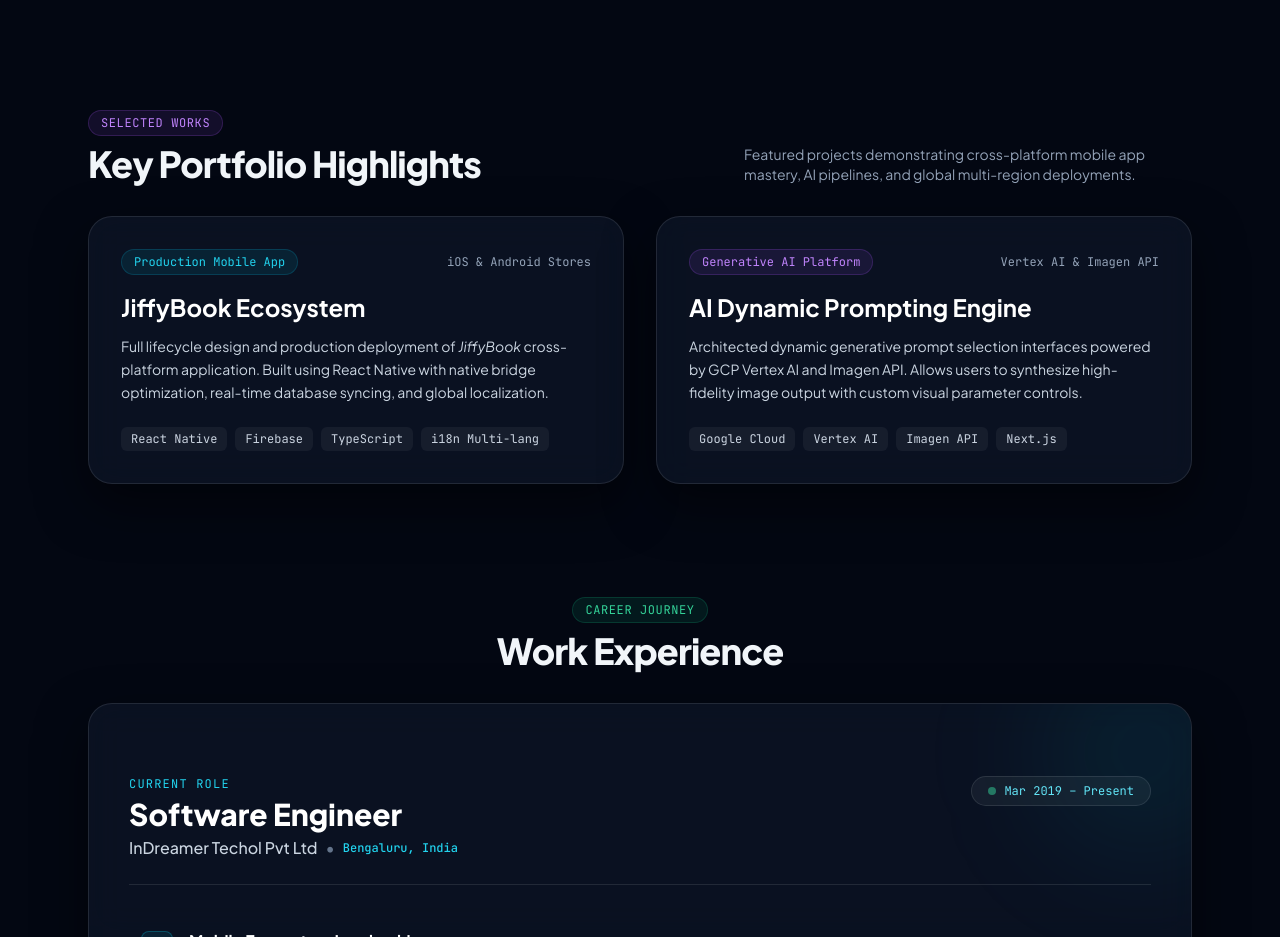
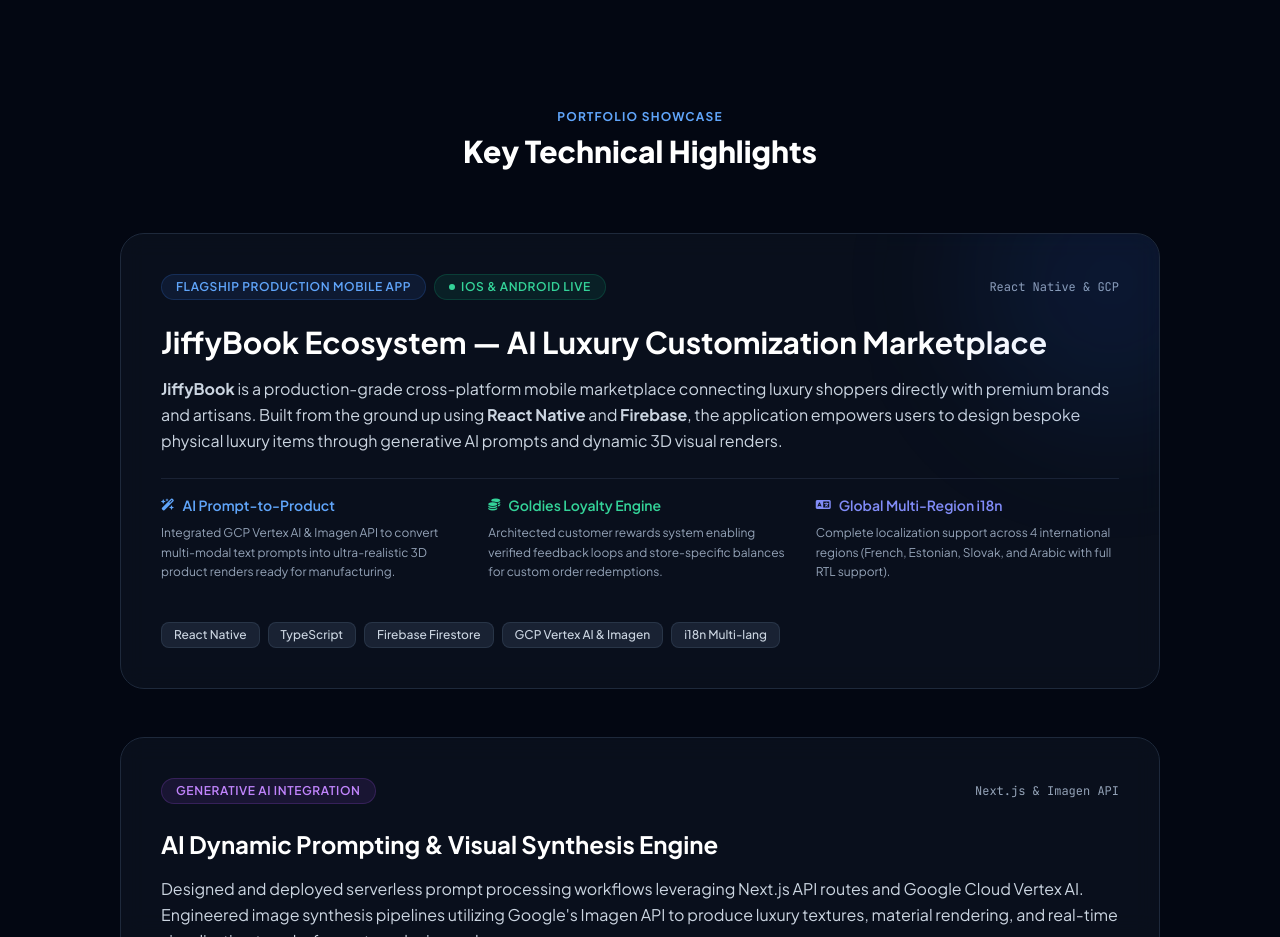
Before and after one commit to charangowda845/portfolio, a plain HTML site: page index.html in a window 1280 px wide. Shown: the part 1863-2800 px from the top of the page. Drawn offline with nearby package versions, Linux system fonts and the light colour scheme.

Commit message:
Add resume download link and update projects section
Added a download link for the resume and updated the projects section to enhance layout and content.

```diff
--- a/index.html
+++ b/index.html
@@ -249,6 +249,11 @@
             <i class="fab fa-linkedin text-cyan-400 text-lg group-hover:scale-110 transition-transform"></i>
             <span>LinkedIn Profile</span>
           </a>
+               <a href="resume.pdf" download="Charan_Gowda_Software_Engineer_Resume.pdf" target="_blank" rel="noopener noreferrer" class="px-6 py-3.5 rounded-xl bg-emerald-600 hover:bg-emerald-500 text-white font-medium text-sm transition-all duration-200 shadow-lg shadow-emerald-600/25 flex items-center gap-2">
+                  <i class="fas fa-file-download text-xs"></i>
+                <span>Download Resume</span>
+                  </a>
+
           <button onclick="copyEmail()" class="px-4 py-3.5 rounded-xl glass-panel text-slate-300 hover:text-white hover:border-purple-400/50 transition-all flex items-center gap-2" title="Copy Email Address">
             <i class="fas fa-copy text-purple-400"></i>
             <span class="text-xs font-mono">charangowda845@gmail.com</span>
@@ -430,57 +435,108 @@
     </section>
 
     <!-- PROJECT HIGHLIGHTS SECTION -->
-    <section id="projects" class="space-y-8">
-      <div class="flex flex-col md:flex-row md:items-end justify-between gap-4">
-        <div>
-          <div class="inline-block px-3 py-1 rounded-full bg-purple-500/10 border border-purple-500/20 text-purple-400 text-xs font-mono uppercase tracking-wider mb-2">
-            Selected Works
+    <section id="projects" class="relative">
+        <div class="max-w-7xl mx-auto px-4 sm:px-6 lg:px-8">
+            <div class="text-center max-w-2xl mx-auto mb-16">
+                <h2 class="text-xs font-bold uppercase tracking-widest text-blue-400 mb-2">Portfolio Showcase</h2>
+                <p class="text-3xl font-extrabold text-white">Key Technical Highlights</p>
             </div>
-          <h2 class="text-3xl sm:text-4xl font-extrabold tracking-tight">Key Portfolio Highlights</h2>
+
+            <div class="space-y-12">
+
+                <!-- FEATURED PROJECT 1: JiffyBook Ecosystem -->
+                <div class="glass-card rounded-3xl p-8 md:p-10 border border-slate-800 hover:border-blue-500/50 transition-all duration-300 relative overflow-hidden group">
+                    <div class="absolute -top-24 -right-24 w-72 h-72 bg-blue-600/10 rounded-full blur-3xl pointer-events-none group-hover:bg-blue-600/20 transition-all"></div>
+
+                    <div class="flex flex-wrap items-center justify-between gap-3 mb-6">
+                        <div class="flex flex-wrap items-center gap-2">
+                            <span class="px-3.5 py-1 rounded-full bg-blue-500/10 text-blue-400 text-xs font-semibold uppercase tracking-wider border border-blue-500/20">
+                                Flagship Production Mobile App
+                            </span>
+                            <span class="px-3.5 py-1 rounded-full bg-emerald-500/10 text-emerald-400 text-xs font-semibold uppercase tracking-wider border border-emerald-500/20 flex items-center gap-1.5">
+                                <span class="w-1.5 h-1.5 rounded-full bg-emerald-400"></span> iOS & Android Live
+                            </span>
                         </div>
-        <p class="text-slate-400 text-sm max-w-md">
-          Featured projects demonstrating cross-platform mobile app mastery, AI pipelines, and global multi-region deployments.
+                        <span class="text-xs text-slate-400 font-mono">React Native & GCP</span>
+                    </div>
+
+                    <h3 class="text-2xl sm:text-3xl font-bold text-white mb-4 group-hover:text-blue-400 transition-colors">
+                        JiffyBook Ecosystem — AI Luxury Customization Marketplace
+                    </h3>
+
+                    <p class="text-slate-300 text-base leading-relaxed mb-6">
+                        <strong>JiffyBook</strong> is a production-grade cross-platform mobile marketplace connecting luxury shoppers directly with premium brands and artisans. Built from the ground up using <strong>React Native</strong> and <strong>Firebase</strong>, the application empowers users to design bespoke physical luxury items through generative AI prompts and dynamic 3D visual renders.
+                    </p>
+
+                    <!-- Key Technical Features Grid -->
+                    <div class="grid grid-cols-1 md:grid-cols-3 gap-6 mb-8 pt-4 border-t border-slate-800/80">
+                        <div class="space-y-2">
+                            <div class="flex items-center gap-2 text-blue-400 font-semibold text-sm">
+                                <i class="fas fa-wand-magic-sparkles text-xs"></i>
+                                <span>AI Prompt-to-Product</span>
+                            </div>
+                            <p class="text-xs text-slate-400 leading-relaxed">
+                                Integrated GCP Vertex AI & Imagen API to convert multi-modal text prompts into ultra-realistic 3D product renders ready for manufacturing.
                             </p>
                         </div>
 
-      <div class="grid grid-cols-1 md:grid-cols-2 gap-8">
+                        <div class="space-y-2">
+                            <div class="flex items-center gap-2 text-emerald-400 font-semibold text-sm">
+                                <i class="fas fa-coins text-xs"></i>
+                                <span>Goldies Loyalty Engine</span>
+                            </div>
+                            <p class="text-xs text-slate-400 leading-relaxed">
+                                Architected customer rewards system enabling verified feedback loops and store-specific balances for custom order redemptions.
+                            </p>
+                        </div>
 
-        <!-- Project 1: JiffyBook -->
-        <div class="glass-panel p-6 sm:p-8 rounded-3xl relative overflow-hidden group border border-white/10 hover:border-cyan-500/40 transition-all">
-          <div class="flex flex-wrap items-center justify-between gap-2 mb-4">
-            <span class="px-3 py-1 rounded-full text-xs font-mono bg-cyan-500/10 text-cyan-400 border border-cyan-500/20">Production Mobile App</span>
-            <span class="text-xs text-slate-400 font-mono">iOS & Android Stores</span>
+                        <div class="space-y-2">
+                            <div class="flex items-center gap-2 text-indigo-400 font-semibold text-sm">
+                                <i class="fas fa-language text-xs"></i>
+                                <span>Global Multi-Region i18n</span>
                             </div>
-          <h3 class="text-2xl font-bold text-white group-hover:text-cyan-300 transition-colors">JiffyBook Ecosystem</h3>
-          <p class="text-slate-300 text-sm mt-3 leading-relaxed">
-            Full lifecycle design and production deployment of <em>JiffyBook</em> cross-platform application. Built using React Native with native bridge optimization, real-time database syncing, and global localization.
+                            <p class="text-xs text-slate-400 leading-relaxed">
+                                Complete localization support across 4 international regions (French, Estonian, Slovak, and Arabic with full RTL support).
                             </p>
-          <div class="flex flex-wrap gap-2 mt-6">
-            <span class="px-2.5 py-1 text-xs font-mono rounded-md bg-white/5 text-slate-300">React Native</span>
-            <span class="px-2.5 py-1 text-xs font-mono rounded-md bg-white/5 text-slate-300">Firebase</span>
-            <span class="px-2.5 py-1 text-xs font-mono rounded-md bg-white/5 text-slate-300">TypeScript</span>
-            <span class="px-2.5 py-1 text-xs font-mono rounded-md bg-white/5 text-slate-300">i18n Multi-lang</span>
                         </div>
                     </div>
 
-        <!-- Project 2: Vertex AI Studio -->
-        <div class="glass-panel p-6 sm:p-8 rounded-3xl relative overflow-hidden group border border-white/10 hover:border-purple-500/40 transition-all">
-          <div class="flex flex-wrap items-center justify-between gap-2 mb-4">
-            <span class="px-3 py-1 rounded-full text-xs font-mono bg-purple-500/10 text-purple-400 border border-purple-500/20">Generative AI Platform</span>
-            <span class="text-xs text-slate-400 font-mono">Vertex AI & Imagen API</span>
-          </div>
-          <h3 class="text-2xl font-bold text-white group-hover:text-purple-300 transition-colors">AI Dynamic Prompting Engine</h3>
-          <p class="text-slate-300 text-sm mt-3 leading-relaxed">
-            Architected dynamic generative prompt selection interfaces powered by GCP Vertex AI and Imagen API. Allows users to synthesize high-fidelity image output with custom visual parameter controls.
-          </p>
-          <div class="flex flex-wrap gap-2 mt-6">
-            <span class="px-2.5 py-1 text-xs font-mono rounded-md bg-white/5 text-slate-300">Google Cloud</span>
-            <span class="px-2.5 py-1 text-xs font-mono rounded-md bg-white/5 text-slate-300">Vertex AI</span>
-            <span class="px-2.5 py-1 text-xs font-mono rounded-md bg-white/5 text-slate-300">Imagen API</span>
-            <span class="px-2.5 py-1 text-xs font-mono rounded-md bg-white/5 text-slate-300">Next.js</span>
+                    <!-- Tech Stack Badges -->
+                    <div class="flex flex-wrap gap-2 pt-2">
+                        <span class="px-3 py-1 bg-slate-800/80 text-slate-300 rounded-lg text-xs font-medium border border-slate-700/60">React Native</span>
+                        <span class="px-3 py-1 bg-slate-800/80 text-slate-300 rounded-lg text-xs font-medium border border-slate-700/60">TypeScript</span>
+                        <span class="px-3 py-1 bg-slate-800/80 text-slate-300 rounded-lg text-xs font-medium border border-slate-700/60">Firebase Firestore</span>
+                        <span class="px-3 py-1 bg-slate-800/80 text-slate-300 rounded-lg text-xs font-medium border border-slate-700/60">GCP Vertex AI & Imagen</span>
+                        <span class="px-3 py-1 bg-slate-800/80 text-slate-300 rounded-lg text-xs font-medium border border-slate-700/60">i18n Multi-lang</span>
                     </div>
                 </div>
 
+                <!-- FEATURED PROJECT 2: AI Dynamic Prompting Engine -->
+                <div class="glass-card rounded-3xl p-8 md:p-10 border border-slate-800 hover:border-purple-500/50 transition-all duration-300 relative overflow-hidden group">
+                    <div class="flex flex-wrap items-center justify-between gap-3 mb-6">
+                        <span class="px-3.5 py-1 rounded-full bg-purple-500/10 text-purple-400 text-xs font-semibold uppercase tracking-wider border border-purple-500/20">
+                            Generative AI Integration
+                        </span>
+                        <span class="text-xs text-slate-400 font-mono">Next.js & Imagen API</span>
+                    </div>
+
+                    <h3 class="text-2xl font-bold text-white mb-4 group-hover:text-purple-400 transition-colors">
+                        AI Dynamic Prompting & Visual Synthesis Engine
+                    </h3>
+
+                    <p class="text-slate-300 text-base leading-relaxed mb-6">
+                        Designed and deployed serverless prompt processing workflows leveraging Next.js API routes and Google Cloud Vertex AI. Engineered image synthesis pipelines utilizing Google's Imagen API to produce luxury textures, material rendering, and real-time visualization tweaks for custom design orders.
+                    </p>
+
+                    <div class="flex flex-wrap gap-2 pt-2">
+                        <span class="px-3 py-1 bg-slate-800/80 text-slate-300 rounded-lg text-xs font-medium border border-slate-700/60">Next.js</span>
+                        <span class="px-3 py-1 bg-slate-800/80 text-slate-300 rounded-lg text-xs font-medium border border-slate-700/60">Vertex AI</span>
+                        <span class="px-3 py-1 bg-slate-800/80 text-slate-300 rounded-lg text-xs font-medium border border-slate-700/60">Imagen API</span>
+                        <span class="px-3 py-1 bg-slate-800/80 text-slate-300 rounded-lg text-xs font-medium border border-slate-700/60">Serverless Functions</span>
+                    </div>
+                </div>
+
+            </div>
         </div>
     </section>
 
@@ -549,7 +605,7 @@
     </section>
 
     <!-- FOOTER / CONTACT SECTION -->
-    <section id="contact" class="text-center space-y-6 pt-10">
+    <section id="contact" class="text-center space-y-6 ">
       <div class="glass-panel p-8 sm:p-12 rounded-3xl max-w-3xl mx-auto space-y-6 relative overflow-hidden border border-white/10">
         <div class="inline-block px-3 py-1 rounded-full bg-cyan-500/10 border border-cyan-500/20 text-cyan-400 text-xs font-mono uppercase">
           Let's Collaborate
```
Lines whose indentation alone changed are shown as unchanged.
